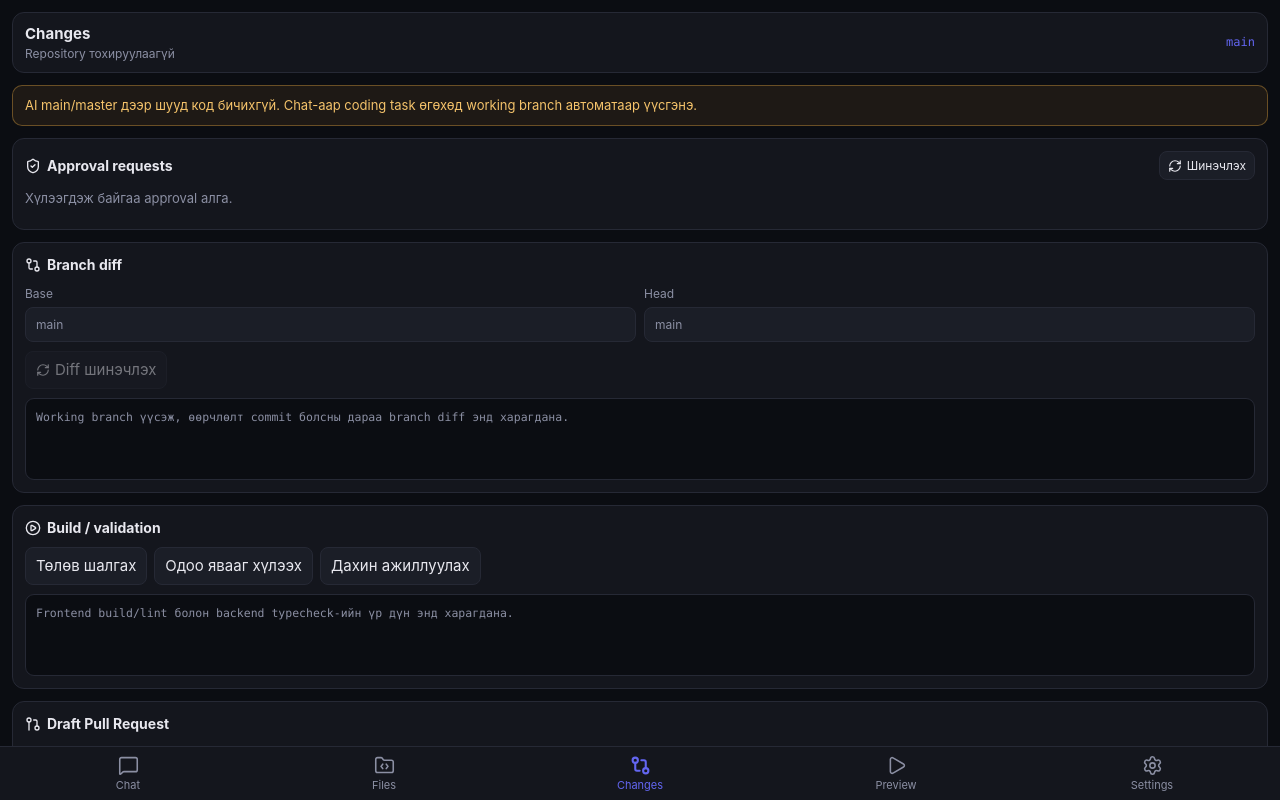
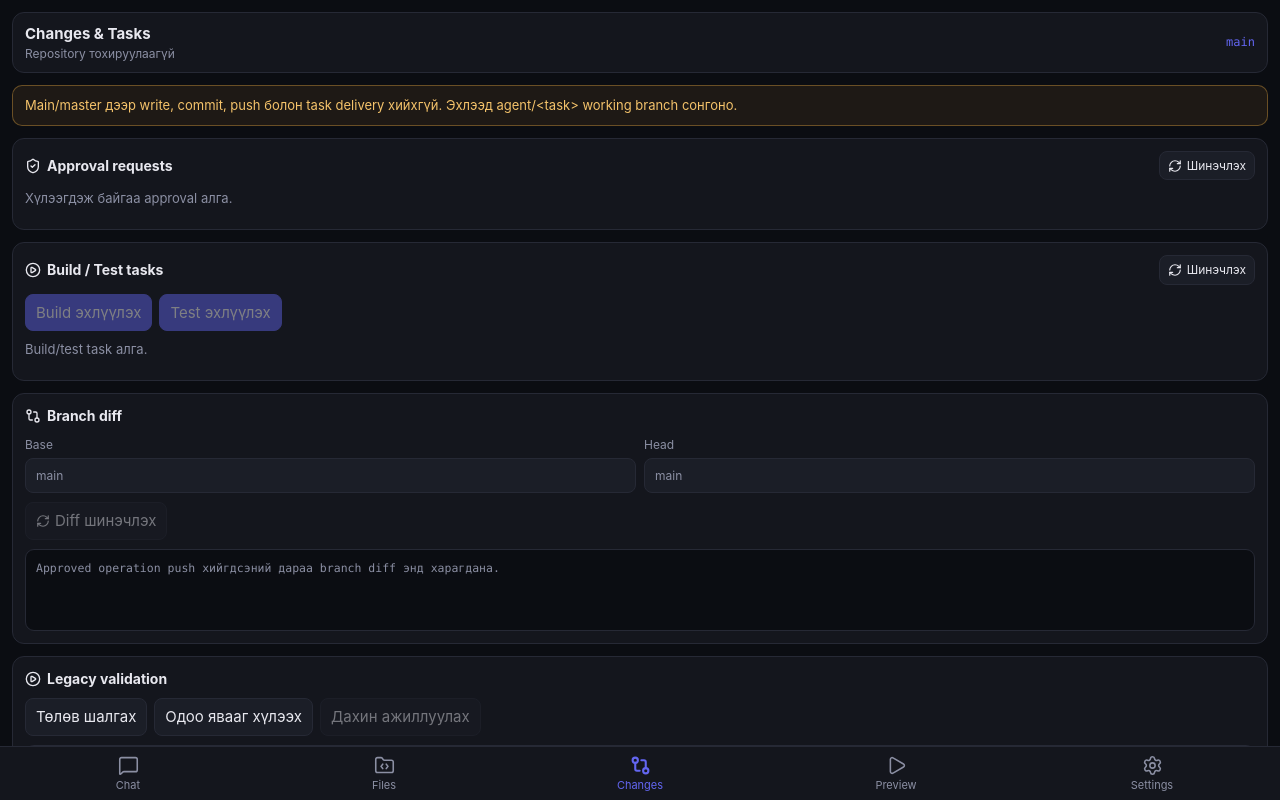
Before and after one commit to enkhbat194/best-code-ide, a React (Vite) app in the folder frontend/: page / in a window 1280 px wide. Both pictures are taken after a click on the button "Changes". Built offline with nearby package versions, Linux system fonts and the light colour scheme; what @isomorphic-git/lightning-fs would draw is missing.

Commit message:
Add build and test task dashboard

```diff
--- a/frontend/src/components/changes/ChangesView.tsx
+++ b/frontend/src/components/changes/ChangesView.tsx
@@ -1,15 +1,20 @@
-import { useEffect, useMemo, useState } from 'react'
-import { GitCompare, PlayCircle, RefreshCw, GitPullRequest, ShieldCheck, ShieldX } from 'lucide-react'
+import { useEffect, useState } from 'react'
+import { GitCompare, PlayCircle, RefreshCw, ShieldCheck, ShieldX, XCircle } from 'lucide-react'
 import { useSettingsStore } from '../../store/settingsStore'
 import {
+  cancelRepositoryTask,
   compareBranches,
-  createDraftPullRequest,
   decideApproval,
   listApprovals,
+  listRepositoryTasks,
+  readRepositoryTaskLogs,
+  refreshRepositoryTask,
   runValidation,
+  startRepositoryTask,
   validationStatus,
   waitValidation,
   type ApprovalOperation,
+  type RepositoryTask,
 } from '../../lib/repoAgent'
 import styles from './ChangesView.module.css'
 
@@ -20,14 +25,14 @@ export function ChangesView() {
   const [base, setBase] = useState('main')
   const [diff, setDiff] = useState('')
   const [validation, setValidation] = useState('')
-  const [title, setTitle] = useState('')
+  const [taskLogs, setTaskLogs] = useState('')
   const [status, setStatus] = useState('')
   const [error, setError] = useState('')
   const [busy, setBusy] = useState(false)
   const [approvals, setApprovals] = useState<ApprovalOperation[]>([])
+  const [tasks, setTasks] = useState<RepositoryTask[]>([])
 
   const protectedBranch = branch === 'main' || branch === 'master'
-  const defaultTitle = useMemo(() => title || `Update ${repo || 'project'}`, [repo, title])
 
   async function execute(action: () => Promise<void>) {
     setBusy(true)
@@ -46,16 +51,22 @@ export function ChangesView() {
     setApprovals(await listApprovals('pending_approval'))
   }
 
+  async function refreshTasks() {
+    setTasks(await listRepositoryTasks())
+  }
+
   useEffect(() => {
     if (!owner || !repo) return
-    void refreshApprovals().catch((err) => setError(err instanceof Error ? err.message : String(err)))
+    void Promise.all([refreshApprovals(), refreshTasks()]).catch((err) => {
+      setError(err instanceof Error ? err.message : String(err))
+    })
   }, [owner, repo])
 
   return (
     <div className={styles.wrap}>
       <header className={styles.header}>
         <div>
-          <strong>Changes</strong>
+          <strong>Changes & Tasks</strong>
           <span>{owner && repo ? `${owner}/${repo}` : 'Repository тохируулаагүй'}</span>
         </div>
         <span className={styles.branch}>{branch || 'main'}</span>
@@ -63,7 +74,7 @@ export function ChangesView() {
 
       {protectedBranch && (
         <div className={styles.notice}>
-          AI main/master дээр шууд код бичихгүй. Chat-аар coding task өгөхөд working branch автоматаар үүсгэнэ.
+          Main/master дээр write, commit, push болон task delivery хийхгүй. Эхлээд agent/&lt;task&gt; working branch сонгоно.
         </div>
       )}
 
@@ -112,7 +123,7 @@ export function ChangesView() {
                   onClick={() => execute(async () => {
                     await decideApproval(operation.operation_id, 'approved')
                     await refreshApprovals()
-                    setStatus(`Approved: ${operation.operation_id}`)
+                    setStatus(`Approved: ${operation.operation_id}. ChatGPT одоо commit бэлтгэж болно.`)
                   })}
                 >
                   <ShieldCheck size={14} /> Approve
@@ -132,6 +143,97 @@ export function ChangesView() {
             </article>
           ))}
         </div>
+      </section>
+
+      <section className={styles.section}>
+        <div className={styles.sectionHeading}>
+          <h2><PlayCircle size={16} /> Build / Test tasks</h2>
+          <button
+            className={styles.compact}
+            disabled={busy}
+            onClick={() => execute(async () => {
+              await refreshTasks()
+              setStatus('Task жагсаалт шинэчлэгдлээ.')
+            })}
+          >
+            <RefreshCw size={14} /> Шинэчлэх
+          </button>
+        </div>
+        <div className={styles.actions}>
+          <button
+            className={styles.primary}
+            disabled={busy || protectedBranch}
+            onClick={() => execute(async () => {
+              const task = await startRepositoryTask('build', branch)
+              await refreshTasks()
+              setStatus(`Build эхэллээ: ${task.task_id}`)
+            })}
+          >
+            Build эхлүүлэх
+          </button>
+          <button
+            className={styles.primary}
+            disabled={busy || protectedBranch}
+            onClick={() => execute(async () => {
+              const task = await startRepositoryTask('test', branch)
+              await refreshTasks()
+              setStatus(`Test эхэллээ: ${task.task_id}`)
+            })}
+          >
+            Test эхлүүлэх
+          </button>
+        </div>
+
+        {tasks.length === 0 && <div className={styles.muted}>Build/test task алга.</div>}
+        <div className={styles.approvalList}>
+          {tasks.map((task) => (
+            <article key={task.task_id} className={styles.approvalCard}>
+              <div className={styles.approvalTop}>
+                <div>
+                  <strong>{task.kind.toUpperCase()} · {task.status}</strong>
+                  <span>{task.branch} · {task.workflow}</span>
+                </div>
+                <span className={styles.risk}>{task.conclusion ?? '—'}</span>
+              </div>
+              <div className={styles.changeMeta}>{task.task_id}</div>
+              {task.error && <div className={styles.reasons}>{task.error}</div>}
+              <div className={styles.actions}>
+                <button
+                  disabled={busy}
+                  onClick={() => execute(async () => {
+                    const updated = await refreshRepositoryTask(task.task_id)
+                    setTasks((items) => items.map((item) => item.task_id === updated.task_id ? updated : item))
+                    setStatus(`${updated.kind}: ${updated.status}/${updated.conclusion ?? '-'}`)
+                  })}
+                >
+                  <RefreshCw size={14} /> Status
+                </button>
+                <button
+                  disabled={busy}
+                  onClick={() => execute(async () => {
+                    const logs = await readRepositoryTaskLogs(task.task_id)
+                    setTaskLogs(`TASK ${task.task_id}\n${logs.content || '(log хараахан алга)'}`)
+                    setStatus('Task log шинэчлэгдлээ.')
+                  })}
+                >
+                  Log
+                </button>
+                <button
+                  className={styles.danger}
+                  disabled={busy || task.status === 'completed' || task.status === 'failed' || task.status === 'cancelled'}
+                  onClick={() => execute(async () => {
+                    const cancelled = await cancelRepositoryTask(task.task_id)
+                    setTasks((items) => items.map((item) => item.task_id === cancelled.task_id ? cancelled : item))
+                    setStatus(`Cancelled: ${cancelled.task_id}`)
+                  })}
+                >
+                  <XCircle size={14} /> Cancel
+                </button>
+              </div>
+            </article>
+          ))}
+        </div>
+        {taskLogs && <pre className={styles.output}>{taskLogs}</pre>}
       </section>
 
       <section className={styles.section}>
@@ -155,11 +257,11 @@ export function ChangesView() {
         >
           <RefreshCw size={14} /> Diff шинэчлэх
         </button>
-        <pre className={styles.output}>{diff || 'Working branch үүсэж, өөрчлөлт commit болсны дараа branch diff энд харагдана.'}</pre>
+        <pre className={styles.output}>{diff || 'Approved operation push хийгдсэний дараа branch diff энд харагдана.'}</pre>
       </section>
 
       <section className={styles.section}>
-        <h2><PlayCircle size={16} /> Build / validation</h2>
+        <h2><PlayCircle size={16} /> Legacy validation</h2>
         <div className={styles.actions}>
           <button
             disabled={busy}
@@ -180,7 +282,7 @@ export function ChangesView() {
             Одоо явааг хүлээх
           </button>
           <button
-            disabled={busy}
+            disabled={busy || protectedBranch}
             onClick={() => execute(async () => {
               setValidation(await runValidation(branch, 35))
               setStatus('Validation ажиллаж дууслаа.')
@@ -189,31 +291,12 @@ export function ChangesView() {
             Дахин ажиллуулах
           </button>
         </div>
-        <pre className={styles.output}>{validation || 'Frontend build/lint болон backend typecheck-ийн үр дүн энд харагдана.'}</pre>
+        <pre className={styles.output}>{validation || 'Хуучин validate.yml-ийн үр дүн энд харагдана.'}</pre>
       </section>
 
-      <section className={styles.section}>
-        <h2><GitPullRequest size={16} /> Draft Pull Request</h2>
-        <label>
-          Гарчиг
-          <input value={title} onChange={(event) => setTitle(event.target.value)} placeholder={defaultTitle} />
-        </label>
-        <button
-          className={styles.primary}
-          disabled={busy || protectedBranch}
-          onClick={() => execute(async () => {
-            const result = await createDraftPullRequest({
-              title: title.trim() || defaultTitle,
-              head: branch,
-              base: base.trim() || 'main',
-              body: `Created from Best Code IDE.\n\nRepository: ${owner}/${repo}\nBranch: ${branch}`,
-            })
-            setStatus(result)
-          })}
-        >
-          <GitPullRequest size={14} /> Draft PR үүсгэх
-        </button>
-      </section>
+      <div className={styles.notice}>
+        Pull Request-ийг UI-аас шууд нээхгүй. Approved operation → commit → push → build/test success дарааллыг BestCode MCP баталгаажуулсны дараа draft PR үүсгэнэ.
+      </div>
 
       {busy && <div className={styles.progress}>Ажиллаж байна…</div>}
       {status && <div className={styles.success}>{status}</div>}
```
